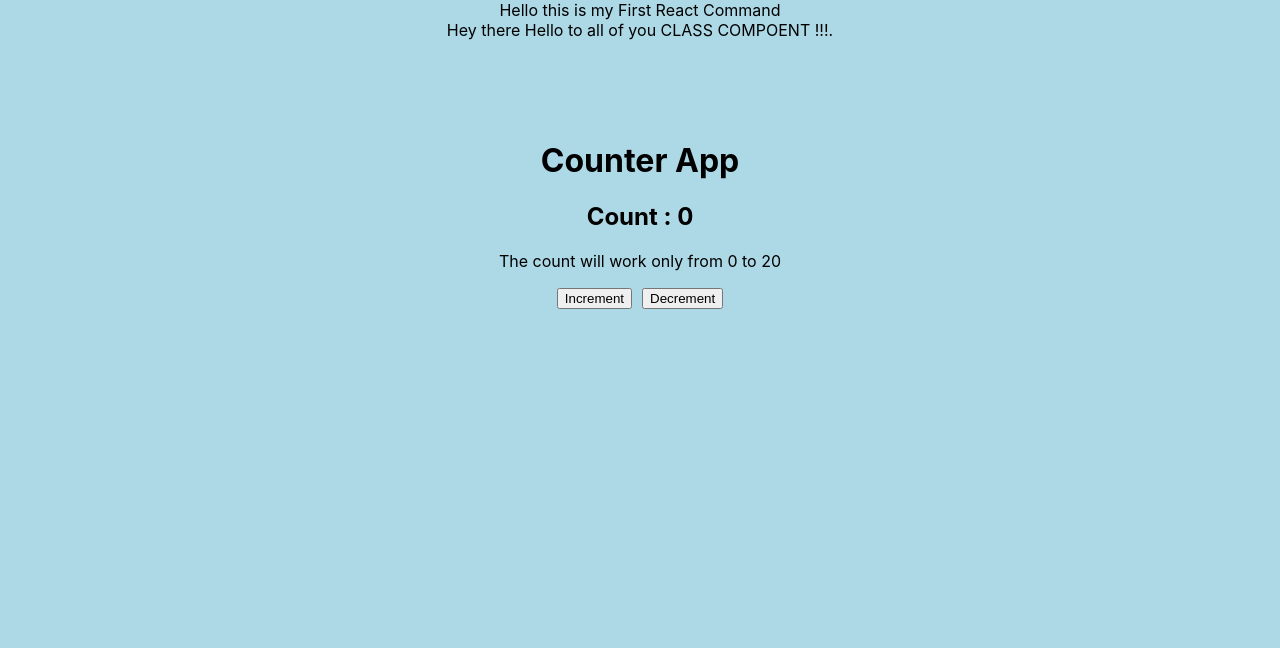
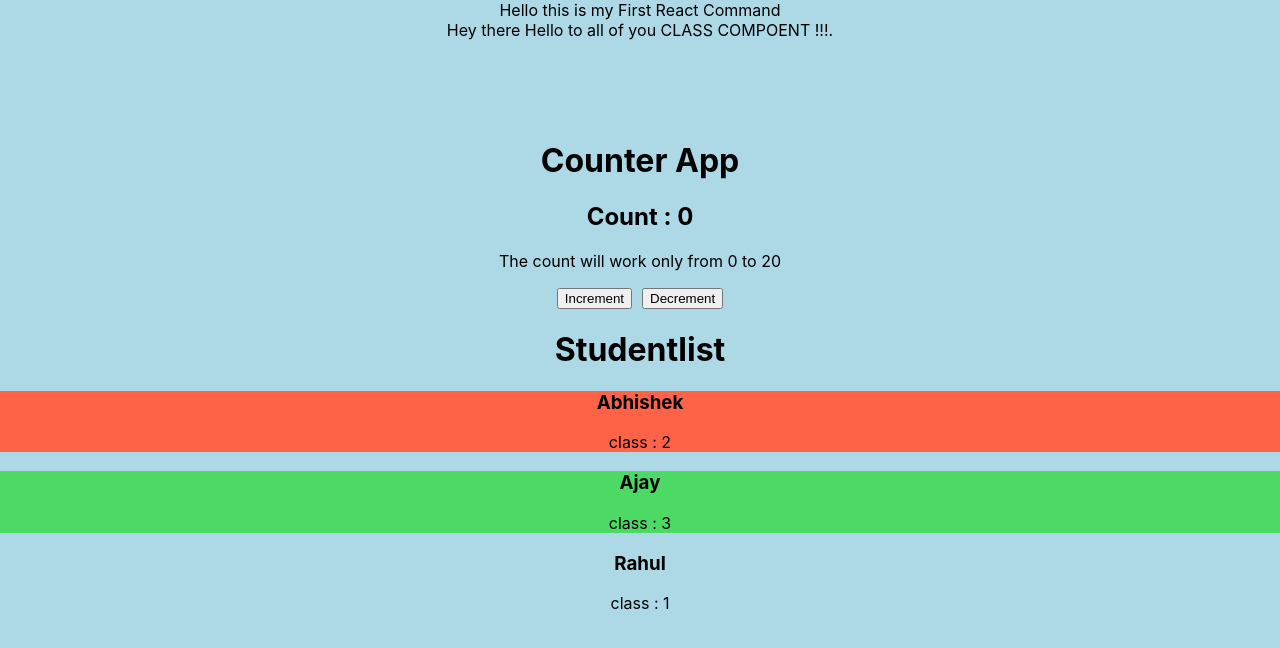
Before and after one commit to Abhishekbtech/ReactNotes, a React (Create React App) app: page / in a window 1280 px wide. Shown: the top 648 px of the page. Built offline with nearby package versions, Linux system fonts and the light colour scheme.

Commit message:
add StudentList

```diff
--- a/src/App.js
+++ b/src/App.js
@@ -2,6 +2,7 @@ import './App.css';
 import HelloClassComponent from './Component/1.Basic/1.HelloWord/Class';
 import Hello from './Component/1.Basic/1.HelloWord/Hello';
 import CountApp from './Component/1.Basic/2.CountApp/CountApp';
+import Studentlist from './Component/1.Basic/3.ListComponent/Studentlist';
 
 function App() {
   return (
@@ -9,6 +10,7 @@ function App() {
       <Hello/>
       <HelloClassComponent/>
       <CountApp/>
+      <Studentlist/>
     </div>
   );
 }
```
